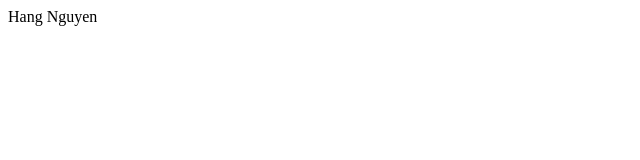
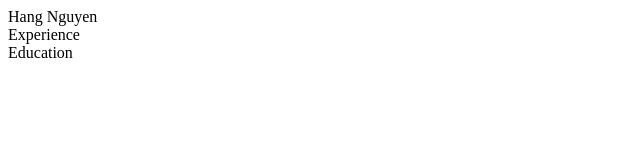
Before and after one commit to co0lbean/Week-1, a plain HTML site: page index.html in a window 1280 px wide. Shown: the whole page, without its empty margins (0-640 px from the left). Drawn offline with Linux system fonts and the light colour scheme.

Commit message:
add 2 sections

```diff
--- a/index.html
+++ b/index.html
@@ -8,5 +8,7 @@
     </head>
     <body>
         <header>Hang Nguyen</header>
+        <section>Experience</section>
+        <section>Education</section>
     </body>
 </html>
```
